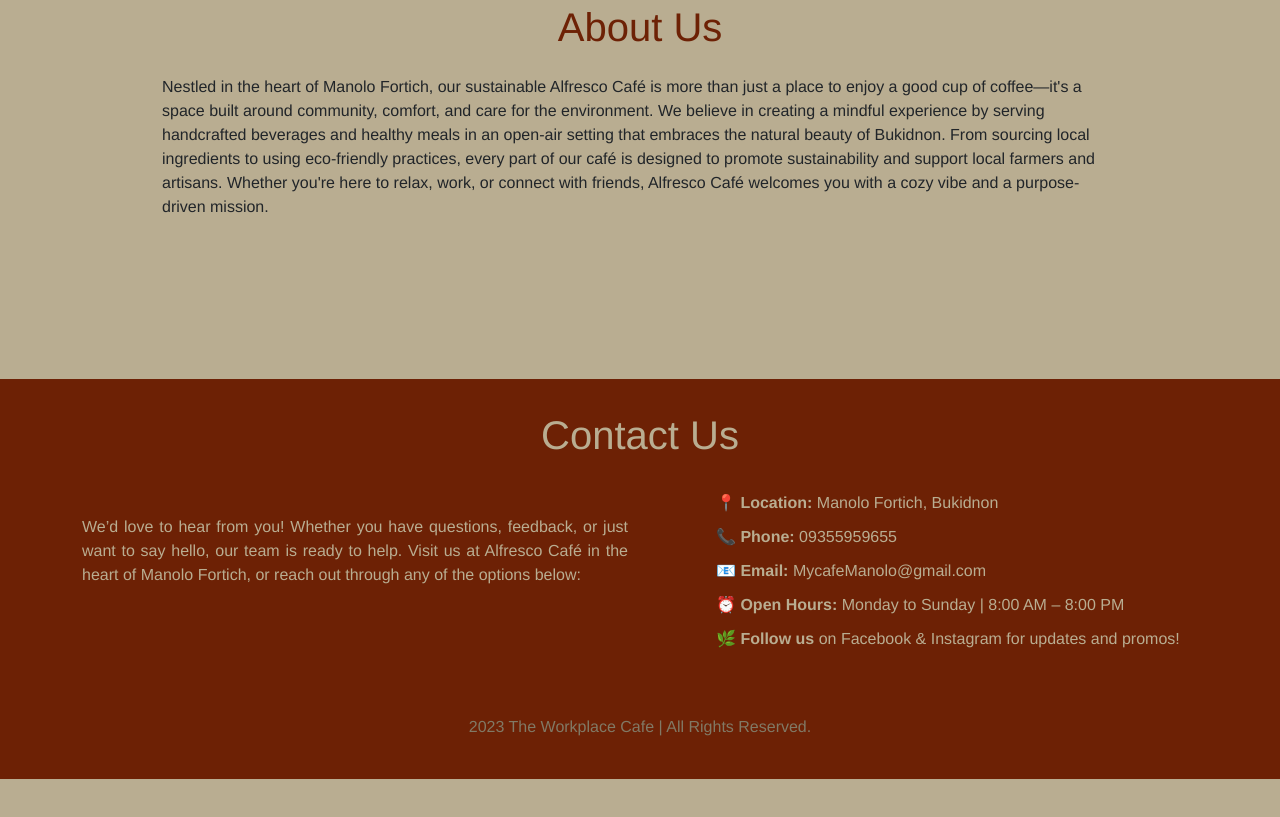
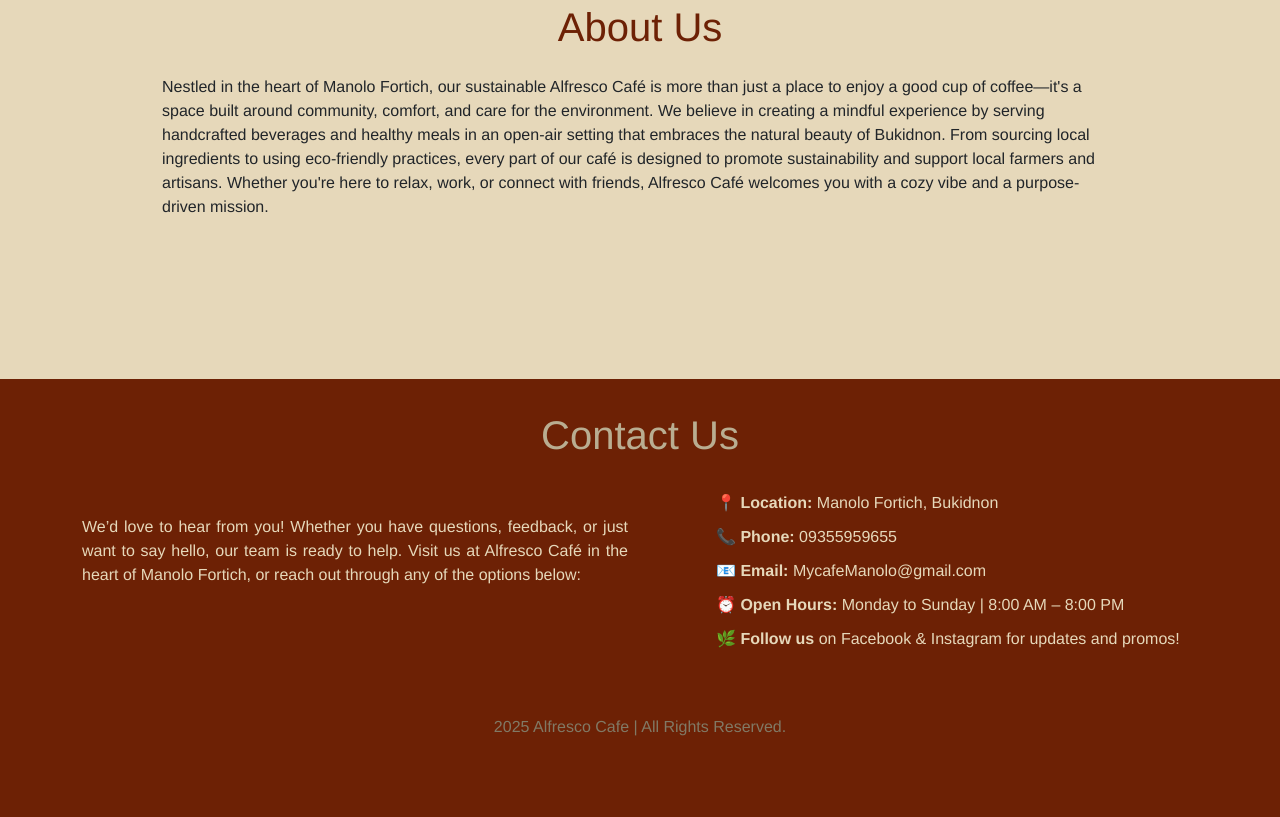
Before and after one commit to Bearbrand-sy/ITfest-WebDev, a plain HTML site: page index.html in a window 1280 px wide. Shown: the part 1861-2678 px from the top of the page. Before the commit the page ends 2640 px from the top, so only its background shows below. Drawn offline with nearby package versions, Linux system fonts and the light colour scheme.

Commit message:
making some changes

```diff
--- a/index.html
+++ b/index.html
@@ -6,7 +6,7 @@
 
     <style>
         body {
-            background-color: #b9ad91;
+            background-color: #e6d8ba;
             font-family: 'Franklin Gothic Medium', 'Arial Narrow', Arial, sans-serif;
         }
 
@@ -317,12 +317,12 @@
       <div class="container">
         <p style="font: 20px; padding-left: 5rem; padding-right: 5rem; padding-top: 1rem;">Nestled in the heart of Manolo Fortich, our sustainable Alfresco Café is more than just a place to enjoy a good cup of coffee—it's a space built around community, comfort, and care for the environment. We believe in creating a mindful experience by serving handcrafted beverages and healthy meals in an open-air setting that embraces the natural beauty of Bukidnon. From sourcing local ingredients to using eco-friendly practices, every part of our café is designed to promote sustainability and support local farmers and artisans. Whether you're here to relax, work, or connect with friends, Alfresco Café welcomes you with a cozy vibe and a purpose-driven mission.</p>
       </div>
-   <article  style="  height: 50vh; margin-top: 10rem; background-color: rgb(109, 33, 5);">
+   <article  style="  height: 60vh; margin-top: 10rem; background-color: rgb(109, 33, 5);">
     <h1 class="text-center" style="color: #b9ad91; padding-top: 2rem;">Contact Us</h1>
     <div class="container text-center">
         <div class="row align-items-start">
             <div class="col">
-                <p style="color: #b9ad91; text-align: justify; margin-top: 3rem;">
+                <p style="color: #e6d8ba; text-align: justify; margin-top: 3rem;">
                   We’d love to hear from you! Whether you have questions, feedback, or just want to say hello, our team is ready to help. Visit us at Alfresco Café in the heart of Manolo Fortich, or reach out through any of the options below:
                 </p>
               </div>
@@ -331,7 +331,7 @@
                 <div class="container mt-4">
                   <div class="row">
                     <div class="col" style="padding-left: 4rem;">
-                      <ul style="list-style: none; padding-left: 0; font-size: 16px; color: #b9ad91; text-align: justify;">
+                      <ul style="list-style: none; padding-left: 0; font-size: 16px; color: #e6d8ba; text-align: justify;">
                         <li style="margin-bottom: 10px;">📍 <strong>Location:</strong> Manolo Fortich, Bukidnon</li>
                         <li style="margin-bottom: 10px;">📞 <strong>Phone:</strong> 09355959655</li>
                         <li style="margin-bottom: 10px;">📧 <strong>Email:</strong> MycafeManolo@gmail.com</li>
@@ -344,7 +344,7 @@
 
               </div>
 
-              <p style="color: #817965; margin-top: 3rem;">2023 The Workplace Cafe | All Rights Reserved.</p>
+              <p style="color: #817965; margin-top: 3rem;">2025 Alfresco Cafe | All Rights Reserved.</p>
         </div>
       </div>
    </article>
```
